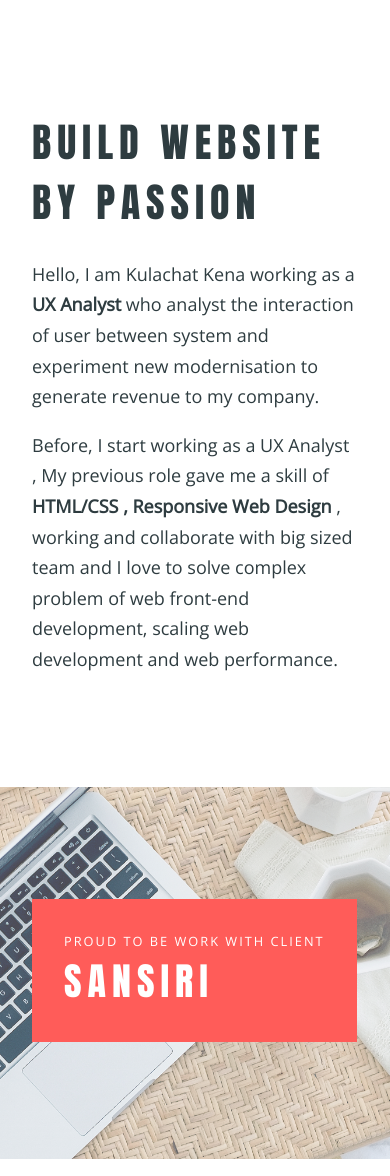
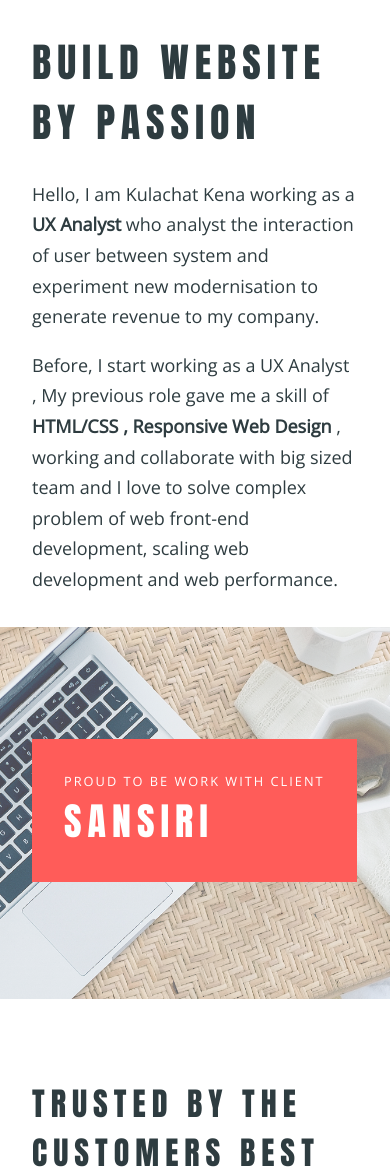
Before and after one commit to kulachat/portfolio, a PHP site: page / in a window 390 px wide. Shown: the top 1176 px of the page. Run offline with PHP 8.4, Linux system fonts and the light colour scheme; some libraries are stand-ins or nearby versions.

Commit message:
Update Responsive

```diff
--- a/css/style.css
+++ b/css/style.css
@@ -399,11 +399,12 @@ p {
       max-width: 1284px;
       padding: 0; } }
 
-header {
-  padding: 5rem 0; }
-  header p {
-    max-width: 940px;
-    margin-bottom: 0; }
+@media only screen and (min-width: 1600px) {
+  header {
+    padding: 5rem 0; } }
+header p {
+  max-width: 940px;
+  margin-bottom: 0; }
 
 .title,
 [class*="title"] {
--- a/sass/components/_layout.scss
+++ b/sass/components/_layout.scss
@@ -51,7 +51,10 @@ p {
 }
 
 header {
-  padding: 5rem 0;
+
+  @include media(largescreen) {
+    padding: 5rem 0;
+  }
 
   p {
     max-width: 940px;
```
Also changed, not shown: 1 other file.
